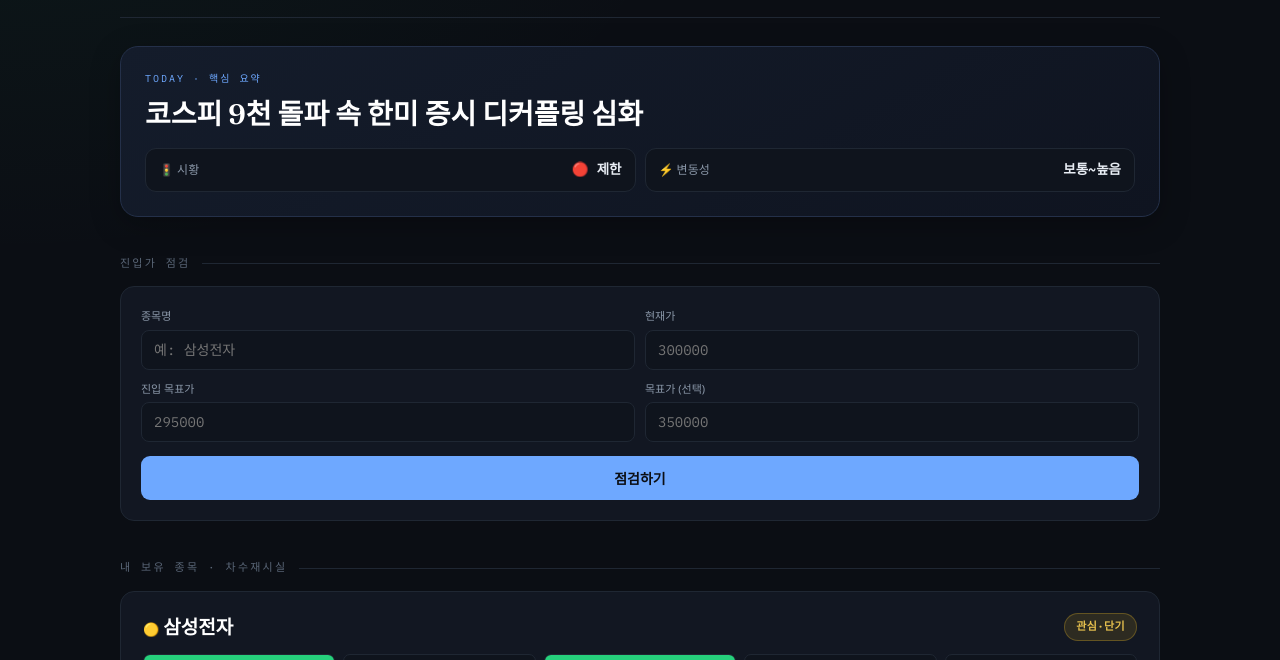
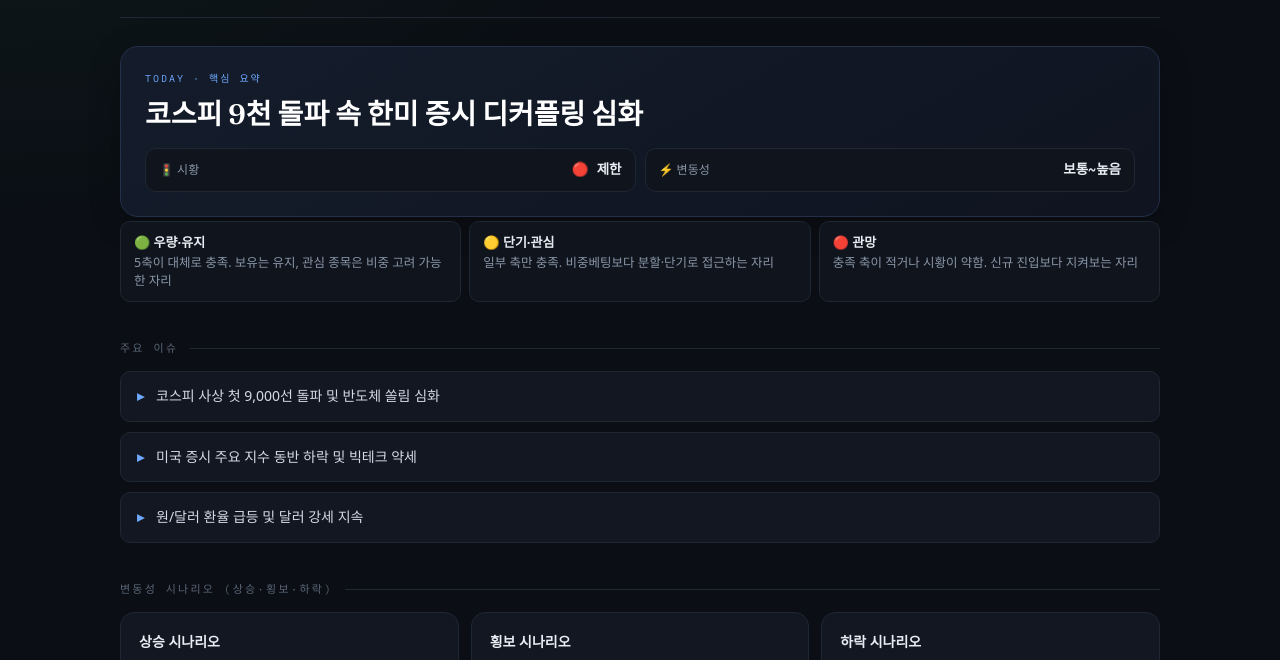
Before and after one commit to allrightengclass/stock, a plain HTML site: page docs/index.html in a window 1280 px wide. Shown: the part 140-800 px from the top of the page. Drawn offline with nearby package versions, Linux system fonts and the light colour scheme; a web font is replaced by a local one.

Commit message:
Update index.html

```diff
--- a/docs/index.html
+++ b/docs/index.html
@@ -48,6 +48,19 @@
     padding:10px 13px;font-size:12px;color:var(--dim);display:flex;align-items:center;gap:7px;flex:1;min-width:96px}
   .chip b{color:var(--ink);font-size:13.5px;font-weight:600;margin-left:auto;font-family:'IBM Plex Mono',monospace}
   .chip .big{font-size:15px}
+
+  /* 범례 */
+  .legend{font-size:12px;color:var(--faint);line-height:1.5;margin:-6px 0 14px;
+    background:var(--panel2);border:1px solid var(--line);border-radius:9px;padding:9px 13px}
+  .legend b{color:var(--dim)}
+  /* 신호등 범례 */
+  .sig-legend{display:flex;gap:8px;flex-wrap:wrap;margin:-4px 0 20px}
+  .sig-item{flex:1;min-width:150px;background:var(--panel2);border:1px solid var(--line);
+    border-radius:10px;padding:11px 13px;font-size:12.5px;color:var(--dim);line-height:1.45}
+  .sig-item b{display:block;color:var(--ink);font-size:13px;margin-bottom:2px}
+  .checker select{width:100%;background:var(--panel2);border:1px solid var(--line);
+    border-radius:8px;padding:10px 12px;color:var(--ink);font-family:Pretendard;
+    font-size:14px;outline:none;margin-bottom:10px}
 
   .grid{display:grid;gap:14px}
   .summ{grid-template-columns:1fr 1fr}
@@ -227,11 +240,12 @@ async function load(){
   const fillColor = s => s==="✅"?"#26d07c":s==="⚠️"?"#c9a227":"#3a4250";
   const renderScoreCard = p => {
     const sc=p.scores||{};
+    const kname={차:"차트",수:"수급",재:"재료",시:"시황",실:"실적"};
     const gauges=["차","수","재","시","실"].map(k=>{
       const v=sc[k]||"❓"; const pct=(sym2pt(v)/2*100);
       return `<div class="gauge"><div class="gauge-track">
         <div class="gauge-fill" style="height:${pct}%;background:${fillColor(v)}"></div></div>
-        <span class="gauge-k">${k}</span></div>`;
+        <span class="gauge-k">${kname[k]}</span></div>`;
     }).join("");
     return `<div class="card pick" data-fade>
       <div class="pick-top"><span class="pick-n"><span class="signal">${signal(p.grade||"")}</span> ${p.name}</span>
@@ -241,15 +255,34 @@ async function load(){
       ${p.caution?`<div class="caution">⚠ ${p.caution}</div>`:""}
     </div>`;
   };
+  // 차수재시실 범례
+  const scoreLegend = `<div class="legend">📊 5축 채점 — <b>차트·수급·재료·시황·실적</b>이 각각 얼마나 충족됐는지 막대 높이로 표시 · 등급 🟢우량/유지 🟡단기 🔴관망</div>`;
 
+  // 카드 렌더 헬퍼 + 지표 분류
+  const renderQuotes = items => {
+    let s = `<div class="quotes">`;
+    items.forEach(d=>{
+      if(d.error){ s+=`<div class="q"><div class="nm">${d.name}</div><div class="err" style="font-size:12px">데이터 없음</div></div>`; return; }
+      const chg = (d.chg_pct==null)?"—":`${sign(d.chg_pct)}${Math.abs(d.chg_pct)}%`;
+      s += `<div class="q" data-fade>
+        <div class="nm">${d.name}</div>
+        <div class="px">${d.last==null?"—":fmtNum(d.last)}</div>
+        <div class="ch ${cls(d.chg_pct||0)}">${chg}</div>
+        <div class="sub">변동성 ${d.vol_annual??"—"}% · RSI ${d.rsi??"—"} · ${d.trend||""}</div>
+      </div>`;
+    });
+    return s + `</div>`;
+  };
+  const all = Object.values(m);
+  const idx = all.filter(d=>(d.group||"지표")==="지표");
+  const etf = all.filter(d=>d.group==="ETF");
+
+  // ① 핵심 요약
   if(b.headline){
-    // 시황 신호등 (게이트 텍스트 기반)
     const gate=b.market_gate||"";
     const mSig = /❌|제한|과열|데이존|부적합/.test(gate)?"🔴 제한":/⚠️|주의|혼조/.test(gate)?"🟡 주의":"🟢 양호";
-    // 변동성 등급 추출
     const vo=b.volatility_outlook||"";
     const vol = /높/.test(vo)?(/보통|다소/.test(vo)?"보통~높음":"높음"):/낮/.test(vo)?"낮음":"보통";
-    // 특징주 1위
     let topChip="";
     if(b.stock_scores&&b.stock_scores.length){
       const t=b.stock_scores[0];
@@ -265,11 +298,90 @@ async function load(){
         ${topChip}
       </div>
     </div>`;
+    h += `<div class="sig-legend" data-fade>
+      <div class="sig-item"><b>🟢 우량·유지</b>5축이 대체로 충족. 보유는 유지, 관심 종목은 비중 고려 가능한 자리</div>
+      <div class="sig-item"><b>🟡 단기·관심</b>일부 축만 충족. 비중베팅보다 분할·단기로 접근하는 자리</div>
+      <div class="sig-item"><b>🔴 관망</b>충족 축이 적거나 시황이 약함. 신규 진입보다 지켜보는 자리</div>
+    </div>`;
   }
 
-  // 진입가 점검 (정수님 입력값 검증 도구 — 상단 배치)
+  // ② 주요 이슈
+  if(b.key_issues?.length){
+    h += `<div class="section-label">주요 이슈</div><ul class="issues" data-fade>`;
+    b.key_issues.forEach(i=>h+=`<li>${i}</li>`);
+    h += `</ul>`;
+  }
+
+  // ③ 변동성 시나리오
+  if(b.scenarios?.length){
+    h += `<div class="section-label">변동성 시나리오 (상승·횡보·하락)</div><div class="scen">`;
+    b.scenarios.forEach(s=>{
+      h+=`<div class="sc" data-fade><span class="bar"></span>
+        <div class="t">${s.name}</div><div class="pr">${s.prob||""}</div>
+        <div class="d">${s.desc||""}</div></div>`;
+    });
+    h += `</div>`;
+  }
+
+  // ④ 리스크·역발상
+  if(b.risk_cards?.length){
+    const ic={warning:"⚠️",contrarian:"🔄",opportunity:"🌱"};
+    h += `<div class="section-label">리스크 · 역발상</div><div class="grid" style="gap:12px">`;
+    b.risk_cards.forEach(r=>{
+      const ty=r.type||"warning";
+      h+=`<div class="risk r-${ty}" data-fade>
+        <div class="rt">${ic[ty]||"⚠️"} ${r.title||""}</div>
+        <p>${r.body||""}</p></div>`;
+    });
+    h += `</div>`;
+  }
+
+  // ⑤ 미국·한국 증시 요약 + 변동성 예측 + 여론
+  h += `<div class="grid summ">
+    <div class="card" data-fade><h3>🇺🇸 미국 증시</h3><p>${b.us_summary||"—"}</p></div>
+    <div class="card" data-fade><h3>🇰🇷 한국 증시</h3><p>${b.kr_summary||"—"}</p></div>
+  </div>`;
+  if(b.volatility_outlook){
+    h += `<div class="vol" data-fade><div class="lab">⚡ 오늘의 변동성 예측</div><p>${b.volatility_outlook}</p></div>`;
+  }
+  if(b.sentiment){
+    h += `<div class="vol" data-fade style="margin-top:14px;background:linear-gradient(135deg,var(--panel),#171019)"><div class="lab">🗣 뉴스·여론 심리</div><p>${b.sentiment}</p></div>`;
+  }
+
+  // ⑥ 시황 게이트
+  if(b.market_gate){
+    h += `<div class="gate" data-fade><div class="lab">🚦 시황 게이트 (시장 전체 환경)</div><p>${b.market_gate}</p></div>`;
+  }
+
+  // ⑦ 내 보유 종목 (차수재시실)
+  if(b.holdings_scores?.length){
+    h += `<div class="section-label">내 보유 종목</div>` + scoreLegend + `<div class="grid" style="gap:12px">`;
+    b.holdings_scores.forEach(p=>{ h+=renderScoreCard(p); });
+    h += `</div>`;
+  }
+
+  // ⑧ 특징주 (차수재시실) + 레이더
+  if(b.stock_scores?.length){
+    const fdate = (data.featured&&data.featured.date)||"";
+    h += `<div class="section-label">특징주 채점${fdate?` (${fdate})`:""}</div>` + scoreLegend + `<div class="grid" style="gap:12px">`;
+    b.stock_scores.forEach(p=>{ h+=renderScoreCard(p); });
+    h+=`</div>`;
+    if(b.stock_scores.length>=2){
+      h+=`<div class="section-label">종목 비교 (5축 레이더)</div><div class="chartbox" data-fade><canvas id="radar"></canvas></div>`;
+    }
+  } else if(data.featured && data.featured.error){
+    h += `<div class="section-label">특징주</div><div class="card" data-fade><p class="err" style="font-size:13px">KRX 데이터 일시 불가 — 뉴스 기반 분석으로 대체되었습니다.</p></div>`;
+  }
+
+  // ⑨ 진입가 점검 (보유 종목 선택 시 현재가 자동 채움)
+  window.HOLDINGS_DATA = data.holdings || {};
+  let opts = `<option value="">— 보유 종목 선택 또는 직접 입력 —</option>`;
+  Object.entries(window.HOLDINGS_DATA).forEach(([nm,d])=>{
+    if(d && !d.error && d.last!=null) opts += `<option value="${nm}">${nm} (현재가 ${fmtNum(d.last)})</option>`;
+  });
   h += `<div class="section-label">진입가 점검</div>
   <div class="checker" data-fade>
+    <select id="ck-pick" onchange="pickHolding()">${opts}</select>
     <div class="row">
       <div><label>종목명</label><input id="ck-name" placeholder="예: 삼성전자"></div>
       <div><label>현재가</label><input id="ck-now" type="number" inputmode="decimal" placeholder="300000"></div>
@@ -282,114 +394,12 @@ async function load(){
     <div class="chk-out" id="ck-out"></div>
   </div>`;
 
-  // 내 보유 종목 (차수재시실 채점)
-  if(b.holdings_scores?.length){
-    h += `<div class="section-label">내 보유 종목 · 차수재시실</div><div class="grid" style="gap:12px">`;
-    b.holdings_scores.forEach(p=>{ h+=renderScoreCard(p); });
-    h += `</div>`;
-  }
-
-  // 요약
-  h += `<div class="grid summ">
-    <div class="card" data-fade><h3>🇺🇸 미국 증시</h3><p>${b.us_summary||"—"}</p></div>
-    <div class="card" data-fade><h3>🇰🇷 한국 증시</h3><p>${b.kr_summary||"—"}</p></div>
-  </div>`;
-
-  // 변동성
-  if(b.volatility_outlook){
-    h += `<div class="vol" data-fade><div class="lab">⚡ 오늘의 변동성 예측</div><p>${b.volatility_outlook}</p></div>`;
-  }
-
-  // 여론/심리
-  if(b.sentiment){
-    h += `<div class="vol" data-fade style="margin-top:14px;background:linear-gradient(135deg,var(--panel),#171019)"><div class="lab">🗣 뉴스·여론 심리</div><p>${b.sentiment}</p></div>`;
-  }
-
-  // 카드 렌더 헬퍼
-  const renderQuotes = items => {
-    let s = `<div class="quotes">`;
-    items.forEach(d=>{
-      if(d.error){ s+=`<div class="q"><div class="nm">${d.name}</div><div class="err" style="font-size:12px">데이터 없음</div></div>`; return; }
-      s += `<div class="q" data-fade>
-        <div class="nm">${d.name}</div>
-        <div class="px">${fmtNum(d.last)}</div>
-        <div class="ch ${cls(d.chg_pct)}">${sign(d.chg_pct)}${Math.abs(d.chg_pct)}%</div>
-        <div class="sub">변동성 ${d.vol_annual}% · RSI ${d.rsi??"—"} · ${d.trend||""}</div>
-      </div>`;
-    });
-    return s + `</div>`;
-  };
-
-  const all = Object.values(m);
-  const idx = all.filter(d=>(d.group||"지표")==="지표");
-  const etf = all.filter(d=>d.group==="ETF");
-
-  // 지표 카드
+  // ⑩ 실시간 지표 + 차트 + ETF
   h += `<div class="section-label">실시간 지표</div>` + renderQuotes(idx);
-
-  // 차트 (지표 기준)
   h += `<div class="section-label">등락률 비교</div><div class="chartbox" data-fade><canvas id="chg"></canvas></div>`;
-
-  // ETF 카드
   if(etf.length) h += `<div class="section-label">ETF</div>` + renderQuotes(etf);
 
-  // 이슈
-  if(b.key_issues?.length){
-    h += `<div class="section-label">주요 이슈</div><ul class="issues" data-fade>`;
-    b.key_issues.forEach(i=>h+=`<li>${i}</li>`);
-    h += `</ul>`;
-  }
-
-  // 시나리오
-  if(b.scenarios?.length){
-    h += `<div class="section-label">변동성 시나리오</div><div class="scen">`;
-    b.scenarios.forEach(s=>{
-      h+=`<div class="sc" data-fade><span class="bar"></span>
-        <div class="t">${s.name}</div><div class="pr">${s.prob||""}</div>
-        <div class="d">${s.desc||""}</div></div>`;
-    });
-    h += `</div>`;
-  }
-
-  // 리스크·역발상
-  if(b.risk_cards?.length){
-    const ic={warning:"⚠️",contrarian:"🔄",opportunity:"🌱"};
-    h += `<div class="section-label">리스크 · 역발상</div><div class="grid" style="gap:12px">`;
-    b.risk_cards.forEach(r=>{
-      const ty=r.type||"warning";
-      h+=`<div class="risk r-${ty}" data-fade>
-        <div class="rt">${ic[ty]||"⚠️"} ${r.title||""}</div>
-        <p>${r.body||""}</p></div>`;
-    });
-    h += `</div>`;
-  }
-
-  // 시황 게이트 (특징주 채점 직전 — 시장이 종목을 이긴다)
-  if(b.market_gate){
-    h += `<div class="gate" data-fade><div class="lab">🚦 시황 게이트 (시)</div><p>${b.market_gate}</p></div>`;
-  }
-
-  // 특징주 차수재시실 채점
-  if(b.stock_scores?.length){
-    const fdate = (data.featured&&data.featured.date)||"";
-    h += `<div class="section-label">특징주 · 차수재시실 채점${fdate?` (${fdate})`:""}</div><div class="grid" style="gap:12px">`;
-    b.stock_scores.forEach(p=>{ h+=renderScoreCard(p); });
-    h+=`</div>`;
-    if(b.stock_scores.length>=2){
-      h+=`<div class="section-label">차수재시실 레이더</div><div class="chartbox" data-fade><canvas id="radar"></canvas></div>`;
-    }
-  } else if(data.featured && data.featured.error){
-    h += `<div class="section-label">특징주</div><div class="card" data-fade><p class="err" style="font-size:13px">KRX 데이터 일시 불가 — 뉴스 기반 분석으로 대체되었습니다.</p></div>`;
-  }
-
-  // 워치리스트
-  if(b.watchlist?.length){
-    h += `<div class="section-label">주목 종목·섹터</div><ul class="issues" data-fade>`;
-    b.watchlist.forEach(i=>h+=`<li>${i}</li>`);
-    h += `</ul>`;
-  }
-
-  // 관찰 트리거
+  // ⑪ 관찰 트리거
   if(b.triggers?.length){
     const tic = s => /✅/.test(s)?"✅":/⚠️/.test(s)?"⚠️":/❌/.test(s)?"❌":"❓";
     const allMet = b.triggers.every(t=>/✅/.test(t.status||""));
@@ -405,7 +415,14 @@ async function load(){
     if(allMet) h+=`<div class="trig-all">✅ 모든 트리거 충족 — 전환 초입 신호</div>`;
   }
 
-  // 뉴스 헤드라인
+  // ⑫ 워치리스트
+  if(b.watchlist?.length){
+    h += `<div class="section-label">주목 종목·섹터</div><ul class="issues" data-fade>`;
+    b.watchlist.forEach(i=>h+=`<li>${i}</li>`);
+    h += `</ul>`;
+  }
+
+  // ⑬ 뉴스 헤드라인
   const nw = data.news||{};
   if(Object.keys(nw).length){
     h += `<div class="section-label">최신 뉴스</div><div class="grid" style="gap:18px">`;
@@ -469,6 +486,17 @@ async function load(){
 }
 load();
 
+// 보유 종목 선택 시 종목명·현재가 자동 채움
+function pickHolding(){
+  const sel=document.getElementById("ck-pick").value;
+  if(!sel) return;
+  const d=(window.HOLDINGS_DATA||{})[sel];
+  document.getElementById("ck-name").value=sel;
+  if(d && d.last!=null) document.getElementById("ck-now").value=d.last;
+  document.getElementById("ck-buy").focus();
+}
+window.pickHolding=pickHolding;
+
 // 진입가 점검 계산기 (입력값 기반 — 매매 추천이 아닌 리스크 점검 도구)
 function runChecker(){
   const name=document.getElementById("ck-name").value||"종목";
```
